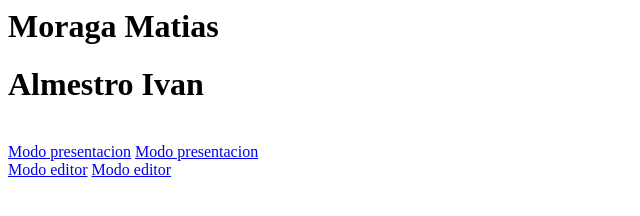
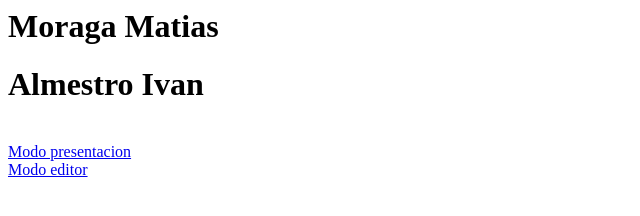
Before and after one commit to Mathius15/Mathius15.github.io, a plain HTML site: page index.html in a window 1280 px wide. Shown: the whole page, without its empty margins (0-640 px from the left). Drawn offline with Linux system fonts and the light colour scheme.

Commit message:
Actualizazo links a figma nuevo

```diff
--- a/index.html
+++ b/index.html
@@ -1,8 +1,6 @@
 <h1>Moraga Matias</h1>
 <h1>Almestro Ivan</h1>
 <br>
-<a href="https://www.figma.com/proto/ajl7XF4j1rUHnVf2sReLcc/TP-INTERFACES-%3C3?type=design&node-id=24-5386&t=UlgNfRceGteYFkch-0&scaling=min-zoom&page-id=0%3A1&starting-point-node-id=24%3A5386">Modo presentacion</a>
-<a href="https://www.figma.com/proto/ajl7XF4j1rUHnVf2sReLcc/TP-INTERFACES-%3C3?type=design&node-id=24-5386&t=UlgNfRceGteYFkch-0&scaling=min-zoom&page-id=0%3A1&starting-point-node-id=24%3A5386" target="_blank">Modo presentacion</a>
+<a href="https://www.figma.com/proto/TfEKdb4QqraQ3A6REr84Pp/Tpe1-interfaces-2.0?type=design&node-id=71-1052&t=0KAwnDphvHBmv6h0-0&scaling=min-zoom&page-id=0%3A1" target="_blank">Modo presentacion</a>
 <br>
-<a href="https://www.figma.com/file/ajl7XF4j1rUHnVf2sReLcc/TP-INTERFACES-%3C3?type=design&node-id=2%3A2&mode=design&t=UlgNfRceGteYFkch-1">Modo editor</a>
-<a href="https://www.figma.com/file/ajl7XF4j1rUHnVf2sReLcc/TP-INTERFACES-%3C3?type=design&node-id=2%3A2&mode=design&t=UlgNfRceGteYFkch-1" target="_blank">Modo editor</a>
+<a href="https://www.figma.com/file/TfEKdb4QqraQ3A6REr84Pp/Tpe1-interfaces-2.0?type=design&mode=design&t=0KAwnDphvHBmv6h0-0" target="_blank">Modo editor</a>
```
